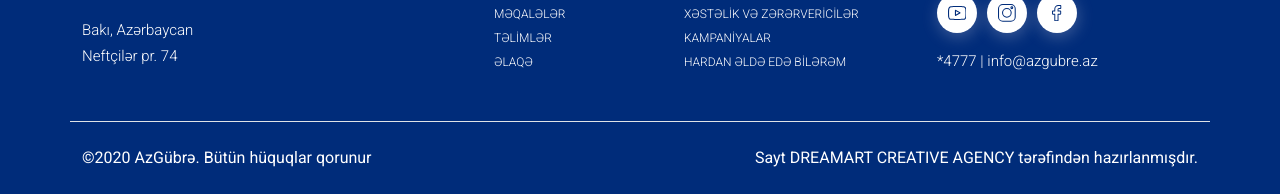
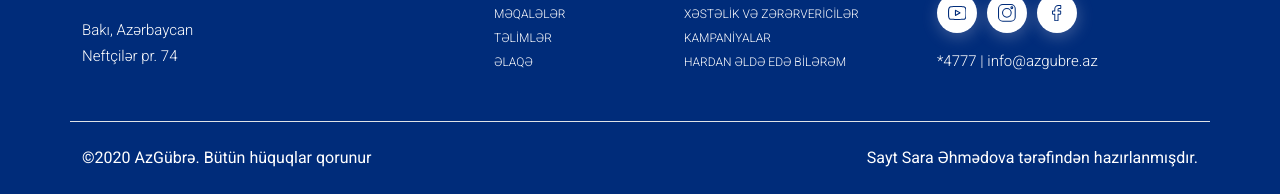
Before and after one commit to SarahAhmadova/Task--AzGubre, a plain HTML site: page index.html in a window 1280 px wide. Shown: the part 5187-5381 px from the top of the page. Drawn offline with nearby package versions, Linux system fonts and the light colour scheme.

Commit message:
save author

```diff
--- a/index.html
+++ b/index.html
@@ -1360,7 +1360,7 @@
                 <div class="col-12">
                     <div class="copyright">
                         <span>©2020 AzGübrə. Bütün hüquqlar qorunur </span>
-                        <span>Sayt DREAMART CREATIVE AGENCY tərəfindən hazırlanmışdır. </span>
+                        <span>Sayt Sara Əhmədova tərəfindən hazırlanmışdır. </span>
                     </div>
                 </div>
             </div>
```
